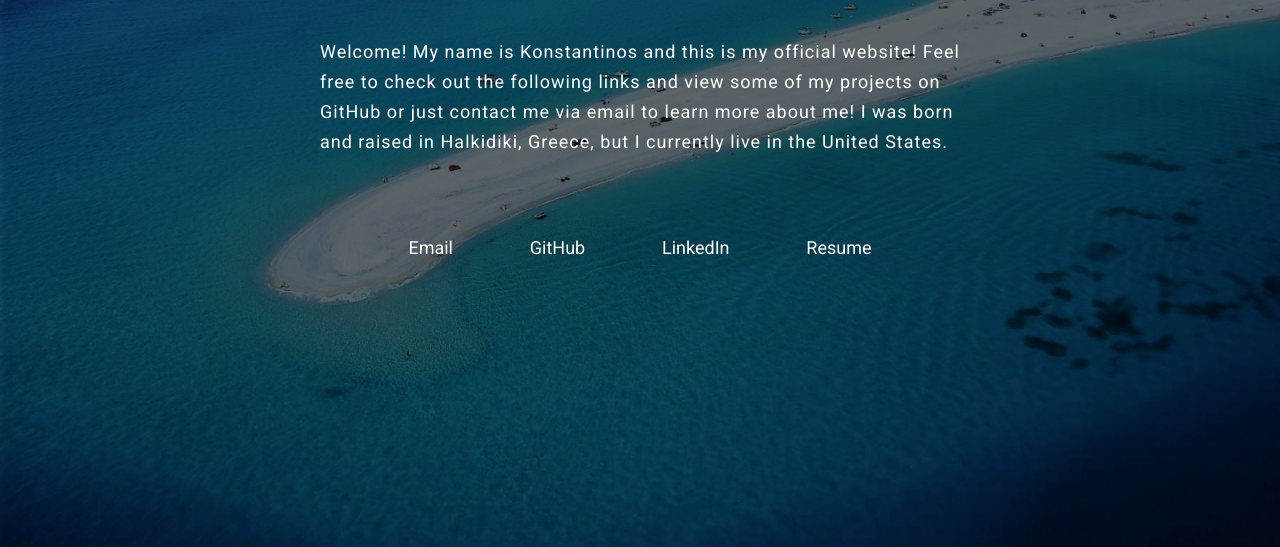
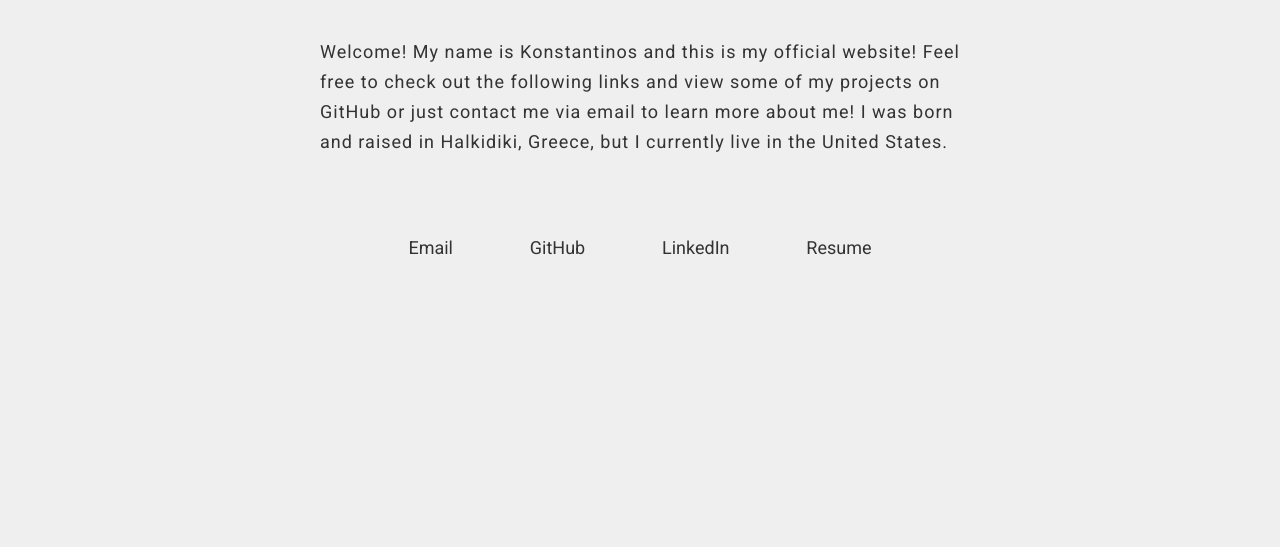
Before and after one commit to konoikon/konoikon.me, a website: page index.html in a window 1280 px wide. Shown: the part 253-800 px from the top of the page. Drawn offline with Linux system fonts and the light colour scheme.

Commit message:
change css

```diff
--- a/css/main.css
+++ b/css/main.css
@@ -19,8 +19,6 @@ body {
 
 .main-section {
   height: 100vh;
-  background-image: linear-gradient(rgba(0, 0, 0, 0.6), rgba(0, 0, 0, 0.6)),
-    url("/img/background.jpg");
   background-size: cover;
   position: relative;
 
@@ -65,16 +63,35 @@ body {
 a:link,
 a:visited {
   text-decoration: none;
-  color: white;
+  color: inherit;
   padding: 1rem 2rem;
   transition: all 0.4s;
 }
 
 a:hover {
-  background-color: #046380;
+  background-color: #333;
+  color: #efefef;
   box-shadow: 0 0.3rem 0.5rem black;
 }
 
 a:active {
   box-shadow: 0 0.1rem 0.4rem black;
 }
+
+@media (prefers-color-scheme: dark) {
+  .main-section {
+    background-color: #333;
+    color: #efefef;
+  }
+  a:hover {
+    background-color: #efefef;
+    color: #333;
+  }
+}
+
+@media (prefers-color-scheme: light) {
+  .main-section {
+    background-color: #efefef;
+    color: #333;
+  }
+}
--- a/css/resume.css
+++ b/css/resume.css
@@ -8,7 +8,6 @@
 
 html {
   font-size: 62.5%;
-  overflow: hidden;
 }
 
 body {
@@ -20,10 +19,9 @@ body {
 
 .main-section {
   height: 100vh;
-  background-image: linear-gradient(rgba(0, 0, 0, 0.6), rgba(0, 0, 0, 0.6)),
-    url("/img/background.jpg");
   background-size: cover;
   position: relative;
+
   padding: 10rem;
 }
 
@@ -41,8 +39,66 @@ body {
 }
 
 .content {
+  position: absolute;
+  top: 50%;
+  left: 50%;
+  transform: translate(-50%, -50%);
+  max-width: 100rem;
+}
+
+.long-copy {
+  line-height: 3rem;
+  letter-spacing: 0.1rem;
+}
+
+.list {
+  list-style: none;
+  display: flex;
+  justify-content: space-around;
+
+  margin-top: 8rem;
+  padding: 0 5rem;
+}
+
+a:link,
+a:visited {
+  text-decoration: none;
+  color: inherit;
+  padding: 1rem 2rem;
+  transition: all 0.4s;
+}
+
+a:hover {
+  background-color: #333;
+  color: #efefef;
+  box-shadow: 0 0.3rem 0.5rem black;
+}
+
+a:active {
+  box-shadow: 0 0.1rem 0.4rem black;
+}
+
+@media (prefers-color-scheme: dark) {
+  .main-section {
+    background-color: #333;
+    color: #efefef;
+  }
+  a:hover {
+    background-color: #efefef;
+    color: #333;
+  }
+}
+
+@media (prefers-color-scheme: light) {
+  .main-section {
+    background-color: #efefef;
+    color: #333;
+  }
+}
+
+.content {
   max-width: 80rem;
-  margin: 5rem auto 0 auto;
+  margin: 10rem auto 0 auto;
 }
 
 .resume {
```
